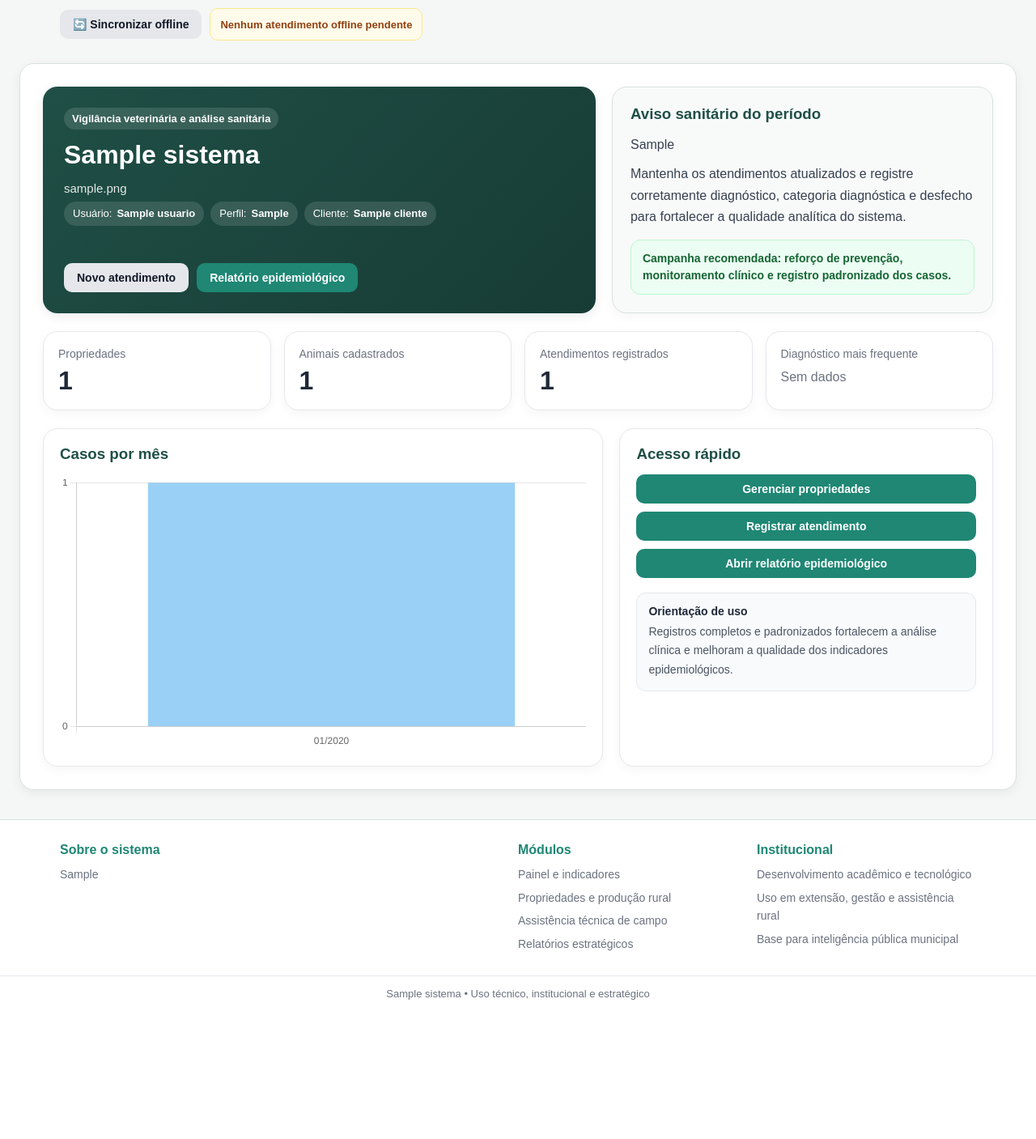
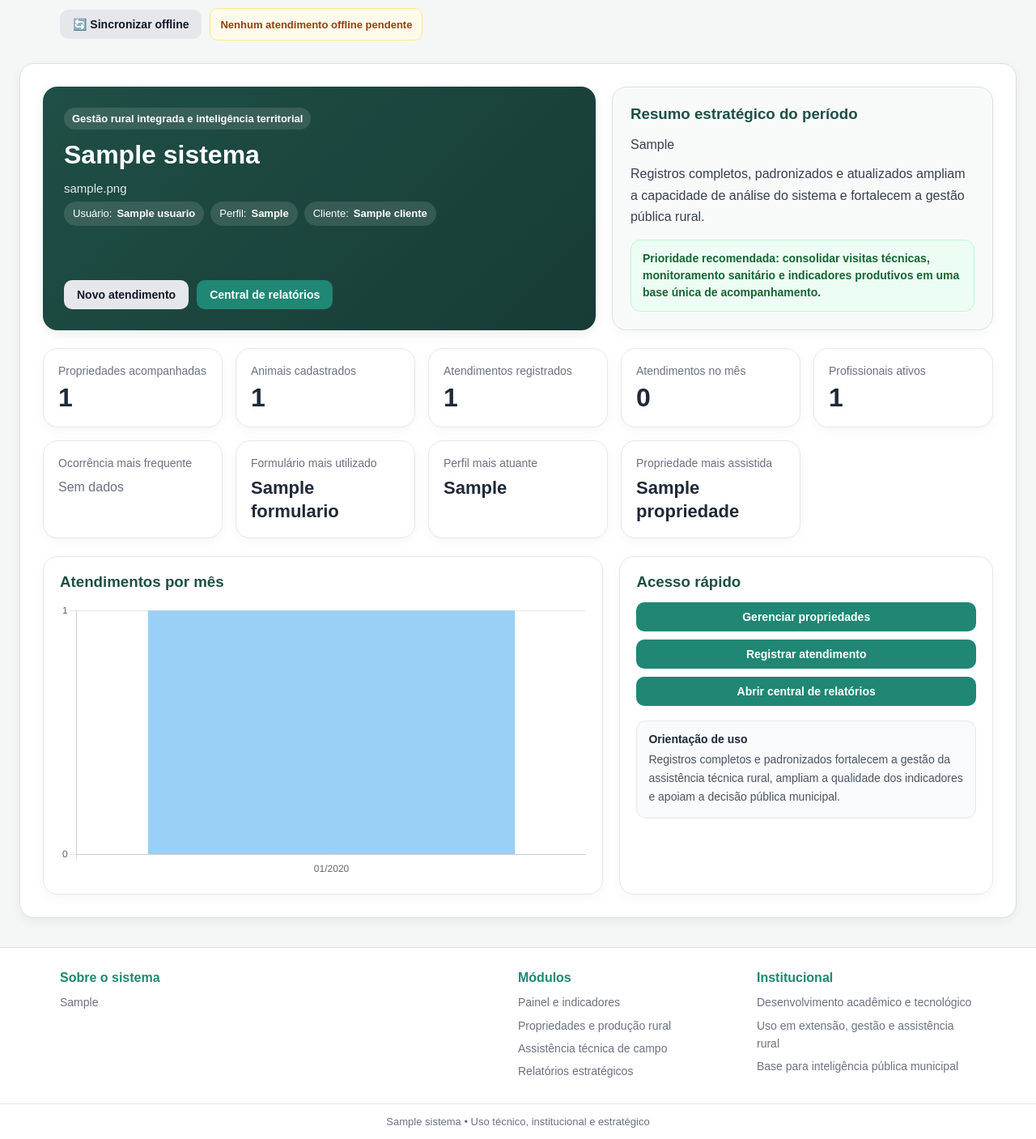
Before and after one commit to glauciocassiano-star/plataforma-relatorios, a Flask app: page /painel in a window 1280 px wide. Shown: the part 215-1622 px from the top of the page at 81% size. Before the commit the page ends 1450 px from the top, so only its background shows below. Run offline with Flask 3, Linux system fonts and the light colour scheme; a user stored in the database is signed in; tables that the repository leaves empty hold one stand-in row (values such as "Sample post"); grey boxes marked "Sample" are stand-in pictures.

Commit message:
painel executivo municipal inicial concluido

```diff
--- a/app/routes/dashboard.py
+++ b/app/routes/dashboard.py
@@ -1,9 +1,11 @@
+from datetime import date
+
 from flask import render_template, redirect, url_for, session
 
 from .base import main
 from ..helpers.auth import obter_usuario_logado
 from ..helpers.decorators import login_obrigatorio
-from ..models import Animal, Atendimento, ConfiguracaoSistema
+from ..models import Animal, Atendimento, ConfiguracaoSistema, Usuario
 from ..services.propriedade_service import listar_propriedades_do_usuario
 
 
@@ -12,7 +14,12 @@ def index():
     if session.get("usuario_id"):
         return redirect(url_for("main.painel"))
 
-    config = ConfiguracaoSistema.query.first()
+    config = (
+        ConfiguracaoSistema.query
+        .order_by(ConfiguracaoSistema.id.desc())
+        .first()
+    )
+
     return render_template(
         "landing.html",
         config=config,
@@ -29,9 +36,19 @@ def painel():
     propriedades = listar_propriedades_do_usuario(usuario)
     propriedades_ids = [p.id for p in propriedades]
 
-    if usuario.perfil == "admin":
+    perfil_usuario = (usuario.perfil or "").strip().lower()
+
+    # Perfis com visão ampliada
+    usuario_eh_admin = perfil_usuario in ["admin", "admin_master", "admin_cliente"]
+
+    if usuario_eh_admin:
         total_animais = Animal.query.count()
         atendimentos = Atendimento.query.all()
+        total_profissionais_ativos = (
+            Usuario.query
+            .filter(Usuario.ativo.is_(True))
+            .count()
+        )
     else:
         total_animais = (
             Animal.query
@@ -46,10 +63,20 @@ def painel():
             .all()
         )
 
+        total_profissionais_ativos = 1
+
     total_atendimentos = len(atendimentos)
 
     contagem_diagnostico = {}
     contagem_mensal = {}
+    contagem_formulario = {}
+    contagem_perfil = {}
+    contagem_propriedade = {}
+    atendimentos_mes_atual = 0
+
+    hoje = date.today()
+    mes_atual = hoje.month
+    ano_atual = hoje.year
 
     for atendimento in atendimentos:
         dados = atendimento.dados if isinstance(atendimento.dados, dict) else {}
@@ -64,9 +91,48 @@ def painel():
             chave_mes = atendimento.data_atendimento.strftime("%m/%Y")
             contagem_mensal[chave_mes] = contagem_mensal.get(chave_mes, 0) + 1
 
+            if (
+                atendimento.data_atendimento.month == mes_atual
+                and atendimento.data_atendimento.year == ano_atual
+            ):
+                atendimentos_mes_atual += 1
+
+        if atendimento.formulario:
+            nome_formulario = (atendimento.formulario.nome or "").strip()
+            perfil_alvo = (atendimento.formulario.perfil_alvo or "").strip()
+
+            if nome_formulario:
+                contagem_formulario[nome_formulario] = (
+                    contagem_formulario.get(nome_formulario, 0) + 1
+                )
+
+            if perfil_alvo:
+                contagem_perfil[perfil_alvo] = (
+                    contagem_perfil.get(perfil_alvo, 0) + 1
+                )
+
+        if atendimento.animal and atendimento.animal.propriedade:
+            nome_propriedade = (atendimento.animal.propriedade.nome or "").strip()
+            if nome_propriedade:
+                contagem_propriedade[nome_propriedade] = (
+                    contagem_propriedade.get(nome_propriedade, 0) + 1
+                )
+
     diagnostico_mais_comum = None
     if contagem_diagnostico:
         diagnostico_mais_comum = max(contagem_diagnostico, key=contagem_diagnostico.get)
+
+    formulario_mais_utilizado = None
+    if contagem_formulario:
+        formulario_mais_utilizado = max(contagem_formulario, key=contagem_formulario.get)
+
+    perfil_mais_atuante = None
+    if contagem_perfil:
+        perfil_mais_atuante = max(contagem_perfil, key=contagem_perfil.get)
+
+    propriedade_mais_assistida = None
+    if contagem_propriedade:
+        propriedade_mais_assistida = max(contagem_propriedade, key=contagem_propriedade.get)
 
     def chave_ordenacao_mes(item):
         mes_ano = item[0]
@@ -81,6 +147,11 @@ def painel():
         total_propriedades=len(propriedades),
         total_animais=total_animais,
         total_atendimentos=total_atendimentos,
+        atendimentos_mes_atual=atendimentos_mes_atual,
+        total_profissionais_ativos=total_profissionais_ativos,
         diagnostico_mais_comum=diagnostico_mais_comum,
+        formulario_mais_utilizado=formulario_mais_utilizado,
+        perfil_mais_atuante=perfil_mais_atuante,
+        propriedade_mais_assistida=propriedade_mais_assistida,
         contagem_mensal=contagem_mensal,
     )
--- a/app/templates/painel.html
+++ b/app/templates/painel.html
@@ -11,7 +11,7 @@
     <div class="painel-banner-card">
       <div>
         <div class="painel-banner-badge">
-          Vigilância veterinária e análise sanitária
+          Gestão rural integrada e inteligência territorial
         </div>
 
         <h2>
@@ -19,7 +19,7 @@
         </h2>
 
         <p class="painel-banner-texto">
-          {{ config_sistema.texto_banner if config_sistema and config_sistema.texto_banner else "Plataforma para acompanhamento clínico, registro de atendimentos, análise epidemiológica e apoio ao monitoramento sanitário em propriedades rurais." }}
+          {{ config_sistema.texto_banner if config_sistema and config_sistema.texto_banner else "Plataforma para assistência técnica rural, saúde animal, produção agropecuária e geração de indicadores estratégicos para propriedades e municípios." }}
         </p>
 
         {% if usuario_logado %}
@@ -58,26 +58,25 @@
           Novo atendimento
         </a>
 
-        <a class="btn" href="{{ url_for('main.relatorio_epidemiologico') }}">
-          Relatório epidemiológico
+        <a class="btn" href="{{ url_for('main.central_relatorios') }}">
+          Central de relatórios
         </a>
       </div>
     </div>
 
     <div class="painel-aviso-card">
-      <h3>Aviso sanitário do período</h3>
+      <h3>Resumo estratégico do período</h3>
 
       <p>
-        {{ config_sistema.aviso_sanitario if config_sistema and config_sistema.aviso_sanitario else "Em períodos de maior umidade e calor, recomenda-se reforçar a vigilância para ocorrências parasitárias, doenças infecciosas e alterações reprodutivas." }}
+        {{ config_sistema.aviso_sanitario if config_sistema and config_sistema.aviso_sanitario else "Acompanhe continuamente a assistência técnica de campo, os indicadores sanitários e os registros produtivos para fortalecer a tomada de decisão no território rural." }}
       </p>
 
       <p>
-        Mantenha os atendimentos atualizados e registre corretamente diagnóstico,
-        categoria diagnóstica e desfecho para fortalecer a qualidade analítica do sistema.
+        Registros completos, padronizados e atualizados ampliam a capacidade de análise do sistema e fortalecem a gestão pública rural.
       </p>
 
       <div class="painel-aviso-destaque">
-        Campanha recomendada: reforço de prevenção, monitoramento clínico e registro padronizado dos casos.
+        Prioridade recomendada: consolidar visitas técnicas, monitoramento sanitário e indicadores produtivos em uma base única de acompanhamento.
       </div>
     </div>
 
@@ -86,7 +85,7 @@
   <div class="painel-indicadores-grid">
 
     <div class="painel-indicador-card">
-      <div class="painel-indicador-rotulo">Propriedades</div>
+      <div class="painel-indicador-rotulo">Propriedades acompanhadas</div>
       <div class="painel-indicador-valor">{{ total_propriedades }}</div>
     </div>
 
@@ -101,11 +100,59 @@
     </div>
 
     <div class="painel-indicador-card">
-      <div class="painel-indicador-rotulo">Diagnóstico mais frequente</div>
+      <div class="painel-indicador-rotulo">Atendimentos no mês</div>
+      <div class="painel-indicador-valor">{{ atendimentos_mes_atual }}</div>
+    </div>
 
+    <div class="painel-indicador-card">
+      <div class="painel-indicador-rotulo">Profissionais ativos</div>
+      <div class="painel-indicador-valor">{{ total_profissionais_ativos }}</div>
+    </div>
+
+    <div class="painel-indicador-card">
+      <div class="painel-indicador-rotulo">Ocorrência mais frequente</div>
       {% if diagnostico_mais_comum %}
         <div class="painel-indicador-texto">
           {{ diagnostico_mais_comum }}
+        </div>
+      {% else %}
+        <div class="painel-vazio">Sem dados</div>
+      {% endif %}
+    </div>
+
+    <div class="painel-indicador-card">
+      <div class="painel-indicador-rotulo">Formulário mais utilizado</div>
+      {% if formulario_mais_utilizado %}
+        <div class="painel-indicador-texto">
+          {{ formulario_mais_utilizado }}
+        </div>
+      {% else %}
+        <div class="painel-vazio">Sem dados</div>
+      {% endif %}
+    </div>
+
+    <div class="painel-indicador-card">
+      <div class="painel-indicador-rotulo">Perfil mais atuante</div>
+      {% if perfil_mais_atuante %}
+        <div class="painel-indicador-texto">
+          {% if perfil_mais_atuante == "tecnico" %}
+            Técnico
+          {% elif perfil_mais_atuante == "veterinario" %}
+            Veterinário
+          {% else %}
+            {{ perfil_mais_atuante }}
+          {% endif %}
+        </div>
+      {% else %}
+        <div class="painel-vazio">Sem dados</div>
+      {% endif %}
+    </div>
+
+    <div class="painel-indicador-card">
+      <div class="painel-indicador-rotulo">Propriedade mais assistida</div>
+      {% if propriedade_mais_assistida %}
+        <div class="painel-indicador-texto">
+          {{ propriedade_mais_assistida }}
         </div>
       {% else %}
         <div class="painel-vazio">Sem dados</div>
@@ -117,7 +164,7 @@
   <div class="painel-base-grid">
 
     <div class="painel-grafico-card">
-      <h3>Casos por mês</h3>
+      <h3>Atendimentos por mês</h3>
 
       {% if contagem_mensal %}
         <div class="painel-grafico-wrap">
@@ -134,7 +181,7 @@
       <div class="painel-acesso-botoes">
         <a class="btn" href="{{ url_for('main.propriedades') }}">Gerenciar propriedades</a>
         <a class="btn" href="{{ url_for('main.selecionar_atendimento') }}">Registrar atendimento</a>
-        <a class="btn" href="{{ url_for('main.relatorio_epidemiologico') }}">Abrir relatório epidemiológico</a>
+        <a class="btn" href="{{ url_for('main.central_relatorios') }}">Abrir central de relatórios</a>
 
         {% if usuario_logado and usuario_logado.perfil in ["admin_master", "admin_cliente"] %}
           <a class="btn btn-secondary" href="{{ url_for('main.admin_painel') }}">
@@ -156,7 +203,7 @@
       <div class="painel-orientacao">
         <strong>Orientação de uso</strong>
         <span>
-          Registros completos e padronizados fortalecem a análise clínica e melhoram a qualidade dos indicadores epidemiológicos.
+          Registros completos e padronizados fortalecem a gestão da assistência técnica rural, ampliam a qualidade dos indicadores e apoiam a decisão pública municipal.
         </span>
       </div>
     </div>
@@ -182,7 +229,7 @@
         labels: Object.keys(mensaisPainel),
         datasets: [
           {
-            label: "Casos por mês",
+            label: "Atendimentos por mês",
             data: Object.values(mensaisPainel)
           }
         ]
```
Also changed, not shown: app/routes/relatorios.py (+12 -1 lines), app/routes/relatorios_atividades.py (+15 -16 lines), app/templates/relatorio_atividades.html (added, +292 -0 lines), app/templates/relatorios_central.html (added, +86 -0 lines).
